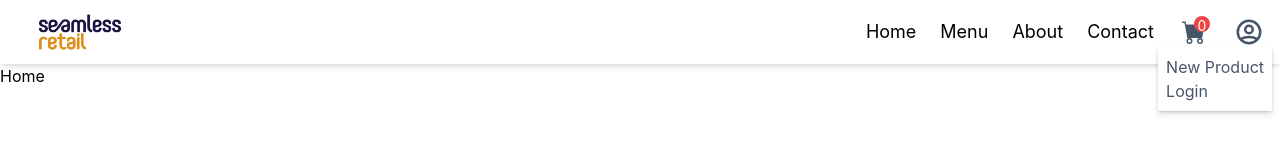
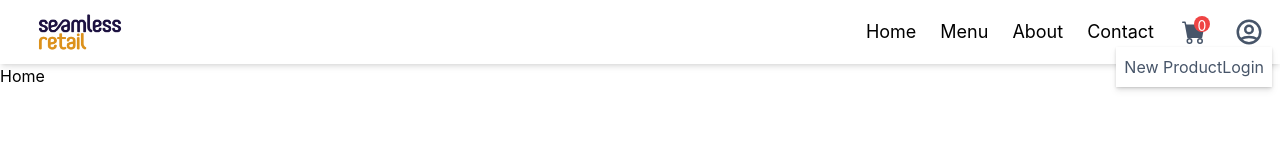
Before and after one commit to preston-56/eCommerce-MERN, a React (Create React App) app in the folder frontend/: page / in a window 1280 px wide. Both pictures are taken after a click on the element 1249 px from the left and 32 px from the top of the page. Shown: the top 160 px of the page. Built offline with nearby package versions, Linux system fonts and the light colour scheme.

Commit message:
add link to new product && login

```diff
--- a/frontend/src/component/header/header.jsx
+++ b/frontend/src/component/header/header.jsx
@@ -38,8 +38,8 @@ const Header = () => {
             </div>
             {showMenu && (
               <div className="absolute right-2 bg-white py-2 px-2 shadow drop-shadow-md">
-                <p className="whitespace-nowrap cursor-pointer">New Product</p>
-                <p className="whitespace-nowrap cursor-pointer">Login</p>
+                <Link to={"newproduct"} className="whitespace-nowrap cursor-pointer">New Product</Link>
+                <Link to={"login"} className="whitespace-nowrap cursor-pointer">Login</Link>
               </div>
             )}
           </div>
```
